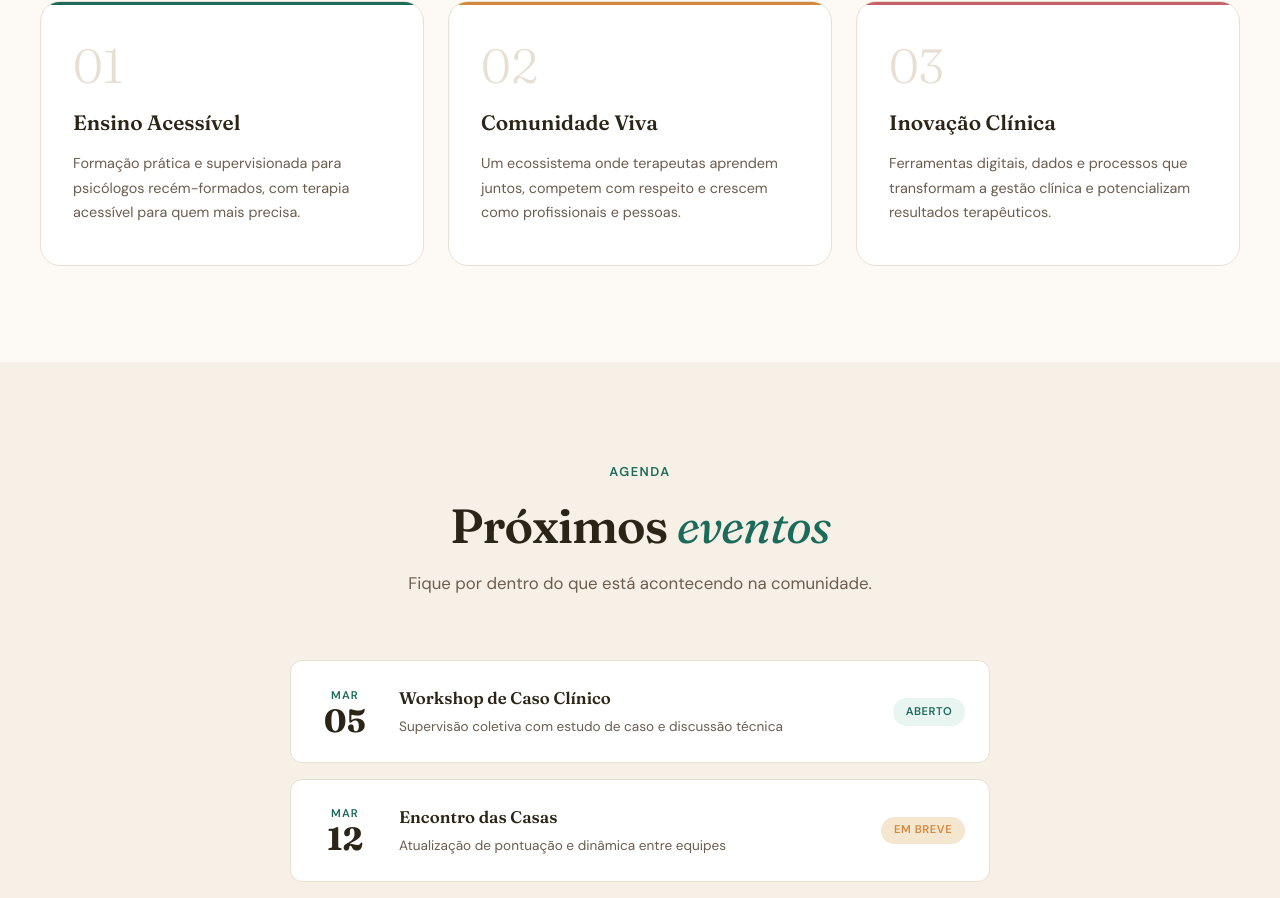
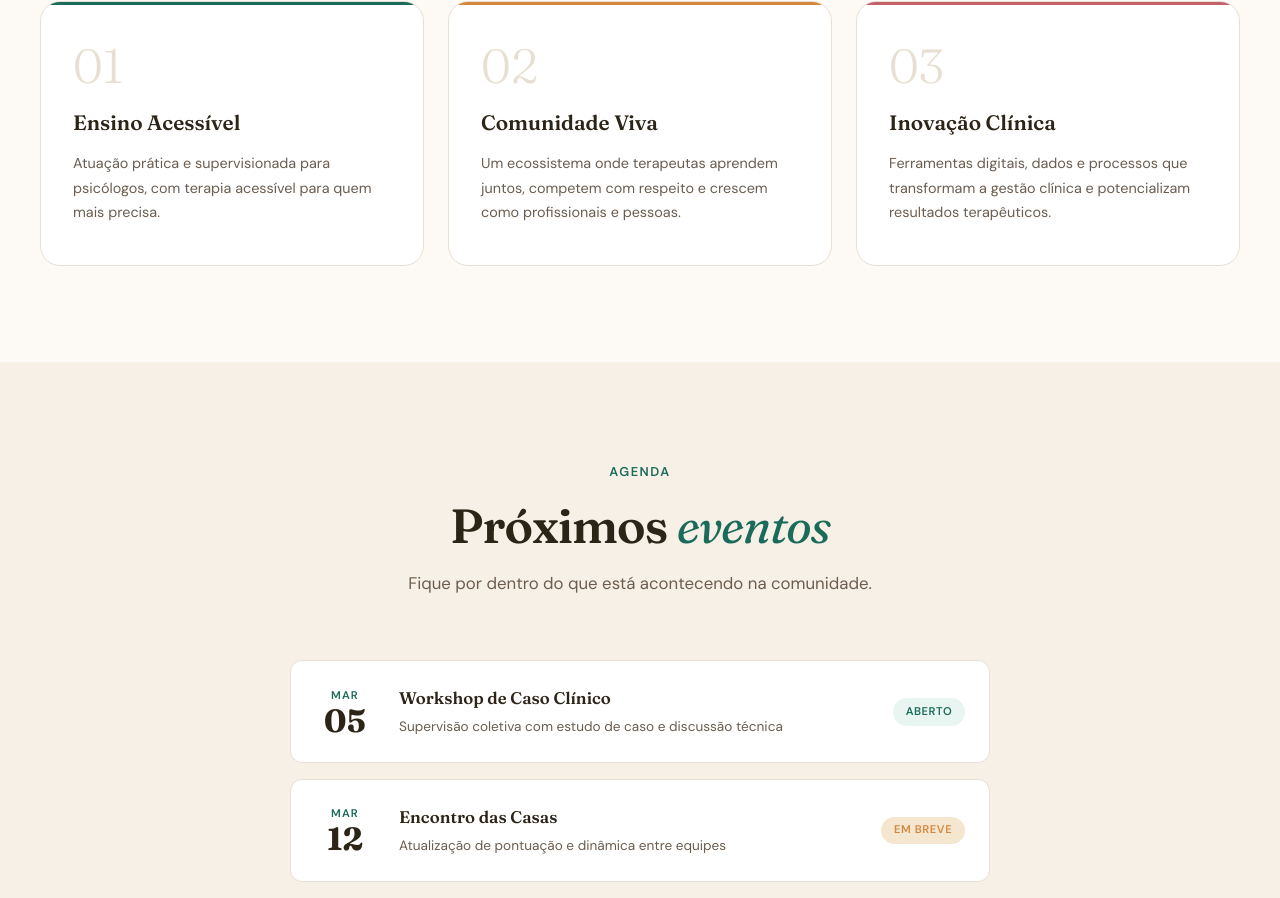
Before and after one commit to v-rogana/allos-escola, a plain HTML site: page index.html in a window 1280 px wide. Shown: the part 2204-3102 px from the top of the page. Drawn offline with Linux system fonts and the light colour scheme.

Commit message:
pequena mudança

```diff
--- a/index.html
+++ b/index.html
@@ -1048,7 +1048,7 @@
             <div class="pillar reveal reveal-delay-1">
                 <div class="pillar-num">01</div>
                 <h3>Ensino Acessível</h3>
-                <p>Formação prática e supervisionada para psicólogos recém-formados, com terapia acessível para quem mais precisa.</p>
+                <p>Atuação prática e supervisionada para psicólogos, com terapia acessível para quem mais precisa.</p>
             </div>
             <div class="pillar reveal reveal-delay-2">
                 <div class="pillar-num">02</div>
```
